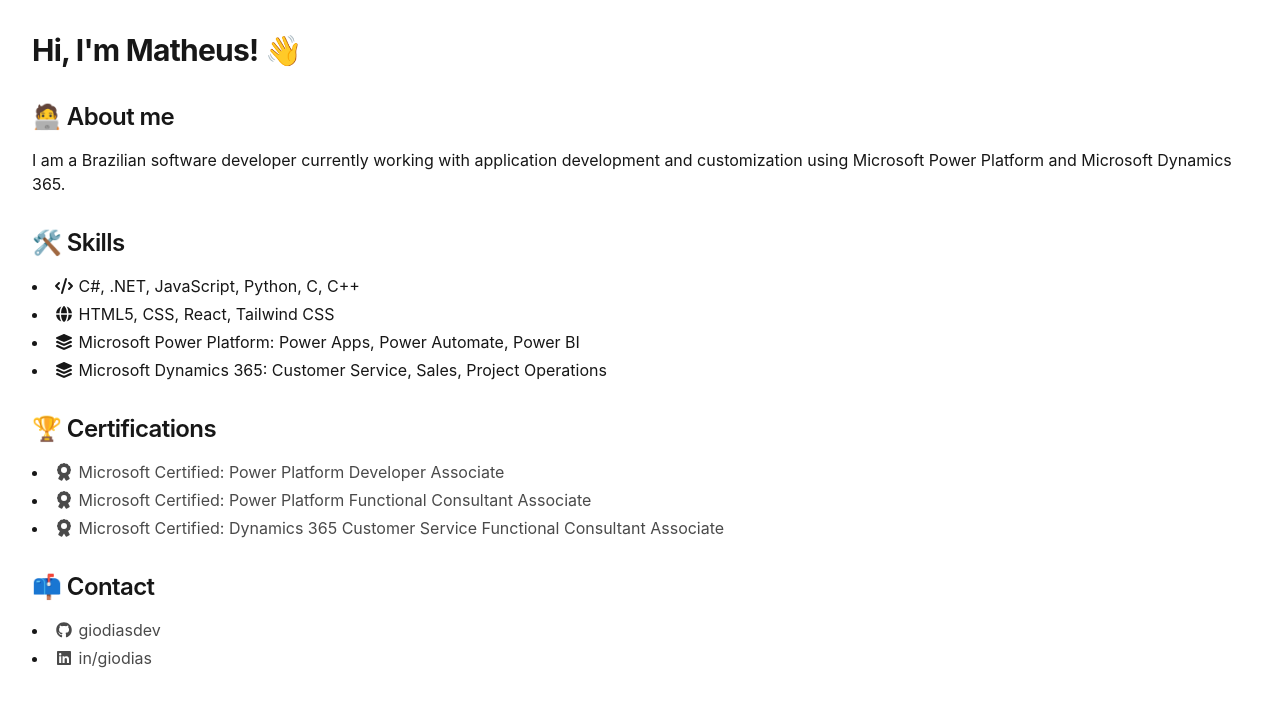
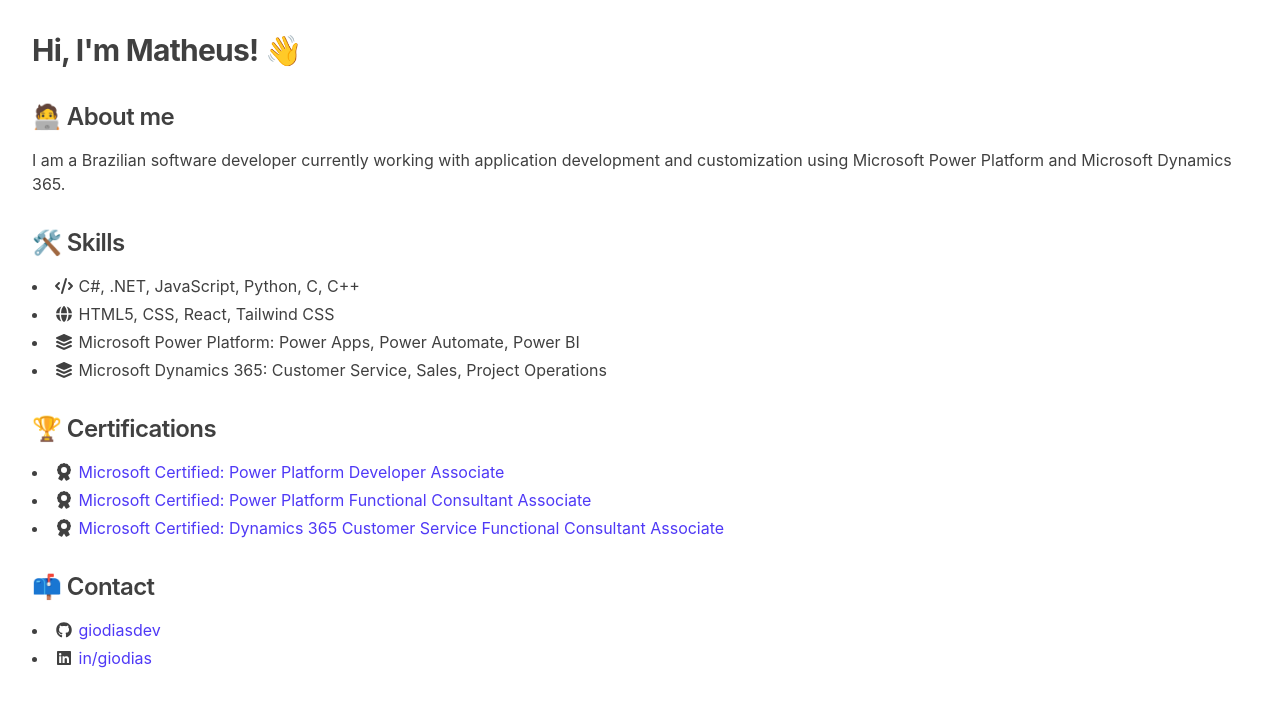
Before and after one commit to giodiasdev/giodiasdev.github.io, an Astro site: page / in a window 1280 px wide. Built offline with nearby package versions, Linux system fonts and the light colour scheme; Astro itself is replaced by a stand-in of ours.

Commit message:
🎨 Update global styles

```diff
--- a/src/layouts/BaseLayout.astro
+++ b/src/layouts/BaseLayout.astro
@@ -19,7 +19,7 @@
         {description && <meta name="description" content={description} />}
         {keywords && <meta name="keywords" content={keywords.join(",")} />}
     </head>
-    <body class="bg-white dark:bg-[#0a0a0a] text-[#171717] dark:text-[#ededed]">
+    <body class="bg-surface-base text-fg-body">
         <slot />
     </body>
 </html>
--- a/src/layouts/MainLayout.astro
+++ b/src/layouts/MainLayout.astro
@@ -5,7 +5,7 @@
 
 <BaseLayout title={title} description={description} keywords={keywords}>
     <main
-        class="mx-auto mb-10 p-8 max-w-3xl sm:max-2-5xl md:max-w-7xl lg:max-w-9xl prose"
+        class="mx-auto mb-10 p-8 max-w-3xl sm:max-2-5xl md:max-w-7xl lg:max-w-9xl"
     >
         <slot />
     </main>
--- a/src/layouts/MarkdownLayout.astro
+++ b/src/layouts/MarkdownLayout.astro
@@ -8,5 +8,7 @@
     description={frontmatter.description}
     keywords={frontmatter.keywords}
 >
-    <slot />
+    <article class="prose">
+        <slot />
+    </article>
 </MainLayout>
--- a/src/pages/404.astro
+++ b/src/pages/404.astro
@@ -13,7 +13,7 @@
                 </p>
                 <p>
                     Please check the URL or return to the <a
-                        class="transition-colors text-[#4a4a4a] hover:text-[#1a1a1a] dark:text-[#b3b3b3] dark:hover:text-[#f0f0f0]"
+                        class="anchor"
                         href="/">homepage</a
                     >.
                 </p>
--- a/src/pages/index.mdx
+++ b/src/pages/index.mdx
@@ -38,11 +38,19 @@
 
 ## 🏆 Certifications
 
-- [<FontAwesomeIcon icon={faAward} /> Microsoft Certified: Power Platform Developer Associate](https://learn.microsoft.com/api/credentials/share/en-us/MatheusDias/DDC3680F49B6635C?sharingId=3E57ED59AB72F00)
-- [<FontAwesomeIcon icon={faAward} /> Microsoft Certified: Power Platform Functional Consultant Associate](https://learn.microsoft.com/api/credentials/share/en-us/MatheusDias/E5FB8042216074F7?sharingId=3E57ED59AB72F00)
-- [<FontAwesomeIcon icon={faAward} /> Microsoft Certified: Dynamics 365 Customer Service Functional Consultant Associate](https://learn.microsoft.com/api/credentials/share/en-us/MatheusDias/64601E5B36AA5C24?sharingId=3E57ED59AB72F00)
+- <FontAwesomeIcon icon={faAward} /> [Microsoft Certified: Power Platform
+  Developer
+  Associate](https://learn.microsoft.com/api/credentials/share/en-us/MatheusDias/DDC3680F49B6635C?sharingId=3E57ED59AB72F00)
+- <FontAwesomeIcon icon={faAward} /> [Microsoft Certified: Power Platform
+  Functional Consultant
+  Associate](https://learn.microsoft.com/api/credentials/share/en-us/MatheusDias/E5FB8042216074F7?sharingId=3E57ED59AB72F00)
+- <FontAwesomeIcon icon={faAward} /> [Microsoft Certified: Dynamics 365 Customer
+  Service Functional Consultant
+  Associate](https://learn.microsoft.com/api/credentials/share/en-us/MatheusDias/64601E5B36AA5C24?sharingId=3E57ED59AB72F00)
 
 ## 📫 Contact
 
-- [<FontAwesomeIcon icon={faGithub} /> giodiasdev](https://github.com/giodiasdev)
-- [<FontAwesomeIcon icon={faLinkedin} /> in/giodias](https://www.linkedin.com/in/giodias)
+- <FontAwesomeIcon icon={faGithub} />
+  [giodiasdev](https://github.com/giodiasdev)
+- <FontAwesomeIcon icon={faLinkedin} />
+  [in/giodias](https://www.linkedin.com/in/giodias)
--- a/src/styles/global.css
+++ b/src/styles/global.css
@@ -1,63 +1,167 @@
 @import "tailwindcss";
 
-.prose h1 {
-    @apply font-bold leading-tight tracking-tight mb-4 text-3xl;
+@theme {
+    --color-neutral-0: #ffffff;
+
+    --color-surface-base: var(--color-neutral-0);
+    --color-surface-subtle: var(--color-neutral-50);
+    --color-surface-muted: var(--color-neutral-100);
+    --color-surface-inverse: var(--color-neutral-900);
+
+    --color-fg-primary: var(--color-neutral-900);
+    --color-fg-body: var(--color-neutral-700);
+    --color-fg-muted: var(--color-neutral-500);
+    --color-fg-disabled: var(--color-neutral-400);
+    --color-fg-inverse: var(--color-neutral-0);
+
+    --color-line-default: var(--color-neutral-200);
+    --color-line-strong: var(--color-neutral-300);
+    --color-line-focus: var(--color-indigo-600);
+
+    --color-brand-default: var(--color-indigo-600);
+    --color-brand-hover: var(--color-indigo-700);
+    --color-brand-active: var(--color-indigo-800);
+    --color-brand-subtle: var(--color-indigo-50);
+    --color-brand-muted: var(--color-indigo-100);
+    --color-brand-fg: var(--color-indigo-600);
+    --color-brand-on: var(--color-neutral-0);
+
+    --color-success-default: var(--color-emerald-600);
+    --color-success-subtle: var(--color-emerald-50);
+    --color-success-muted: var(--color-emerald-100);
+    --color-success-fg: var(--color-emerald-700);
+    --color-success-on: var(--color-neutral-0);
+
+    --color-warning-default: var(--color-amber-500);
+    --color-warning-subtle: var(--color-amber-50);
+    --color-warning-fg: var(--color-amber-600);
+    --color-warning-on: var(--color-neutral-0);
+
+    --color-danger-default: var(--color-red-600);
+    --color-danger-subtle: var(--color-red-50);
+    --color-danger-fg: var(--color-red-600);
+    --color-danger-on: var(--color-neutral-0);
 }
 
-.prose h2 {
-    @apply font-semibold leading-tight tracking-tight mt-8 mb-4 text-2xl;
-}
+@layer theme {
+    :root,
+    :host {
+        @variant dark {
+            --color-surface-base: #0a0a0a;
+            --color-surface-subtle: var(--color-neutral-950);
+            --color-surface-muted: var(--color-neutral-800);
+            --color-surface-inverse: var(--color-neutral-0);
 
-.prose h3 {
-    @apply font-semibold leading-tight tracking-tight mt-5 mb-4 text-xl;
-}
+            --color-fg-primary: #ededed;
+            --color-fg-body: var(--color-neutral-300);
+            --color-fg-muted: var(--color-neutral-500);
+            --color-fg-disabled: var(--color-neutral-600);
+            --color-fg-inverse: var(--color-neutral-950);
 
-.prose h4 {
-    @apply font-semibold leading-tight tracking-tight mt-2 mb-4 text-lg;
-}
+            --color-line-default: var(--color-neutral-800);
+            --color-line-strong: var(--color-neutral-700);
+            --color-line-focus: var(--color-indigo-400);
 
-.prose h5 {
-    @apply font-semibold leading-tight tracking-tight mt-2 mb-4 text-base;
-}
+            --color-brand-default: var(--color-indigo-500);
+            --color-brand-hover: var(--color-indigo-400);
+            --color-brand-active: var(--color-indigo-300);
+            --color-brand-subtle: var(--color-indigo-950);
+            --color-brand-muted: #1e1b4b;
+            --color-brand-fg: var(--color-indigo-400);
+            --color-brand-on: var(--color-neutral-0);
 
-.prose h6 {
-    @apply font-semibold leading-tight tracking-tight mt-2 mb-4 text-sm;
-}
+            --color-success-default: var(--color-emerald-500);
+            --color-success-subtle: var(--color-emerald-950);
+            --color-success-muted: #022c22;
+            --color-success-fg: var(--color-emerald-400);
+            --color-success-on: var(--color-neutral-0);
 
-.prose p {
-    @apply mb-4 last:mb-0;
-}
+            --color-warning-default: var(--color-amber-400);
+            --color-warning-subtle: var(--color-amber-950);
+            --color-warning-fg: var(--color-amber-400);
+            --color-warning-on: var(--color-neutral-900);
 
-.prose a {
-    @apply transition-colors text-[#4a4a4a];
-    @variant hover {
-        @apply text-[#1a1a1a];
-    }
-    @variant dark {
-        @apply text-[#b3b3b3];
-        @variant hover {
-            @apply text-[#f0f0f0];
+            --color-danger-default: var(--color-red-500);
+            --color-danger-subtle: var(--color-red-950);
+            --color-danger-fg: var(--color-red-400);
+            --color-danger-on: var(--color-neutral-0);
+
+            --shadow-accent: 0 4px 14px 0 rgb(99 102 241 / 0.4);
         }
     }
 }
 
-.prose ol {
+@layer components {
+    .anchor {
+        @apply text-brand-fg underline decoration-transparent transition-[text-decoration-color] duration-100 ease-out;
+        @variant hover {
+            @apply text-brand-hover decoration-current;
+        }
+    }
+
+    .prose {
+        @apply bg-surface-base text-fg-body;
+        & h1 {
+            @apply font-bold leading-tight tracking-tight mb-4 text-3xl;
+        }
+
+        & h2 {
+            @apply font-semibold leading-tight tracking-tight mt-8 mb-4 text-2xl;
+        }
+
+        & h3 {
+            @apply font-semibold leading-tight tracking-tight mt-5 mb-4 text-xl;
+        }
+
+        & h4 {
+            @apply font-semibold leading-tight tracking-tight mt-2 mb-4 text-lg;
+        }
+
+        & h5 {
+            @apply font-semibold leading-tight tracking-tight mt-2 mb-4 text-base;
+        }
+
+        & h6 {
+            @apply font-semibold leading-tight tracking-tight mt-2 mb-4 text-sm;
+        }
+
+        & p {
+            @apply mb-4 last:mb-0;
+        }
+
+        & a {
+            @apply text-brand-fg underline decoration-transparent transition-[text-decoration-color] duration-100 ease-out;
+            @variant hover {
+                @apply text-brand-hover decoration-current;
+            }
+        }
+
+        & ol {
             @apply list-decimal list-inside mb-4;
             @variant last {
                 @apply mb-0;
             }
         }
 
-.prose ul {
+        & ul {
             @apply list-disc list-inside mb-4;
             @variant last {
                 @apply mb-0;
             }
         }
 
-.prose li {
+        & li {
             @apply mb-1;
             @variant last {
                 @apply mb-0;
             }
         }
+
+        & code,
+        & kbd,
+        & samp,
+        & pre {
+            @apply font-mono;
+        }
+    }
+}
```
Also changed, not shown: 1 other file. Lines whose indentation alone changed are shown as unchanged.
